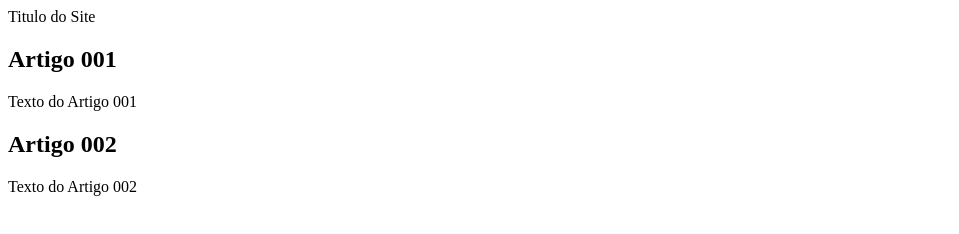
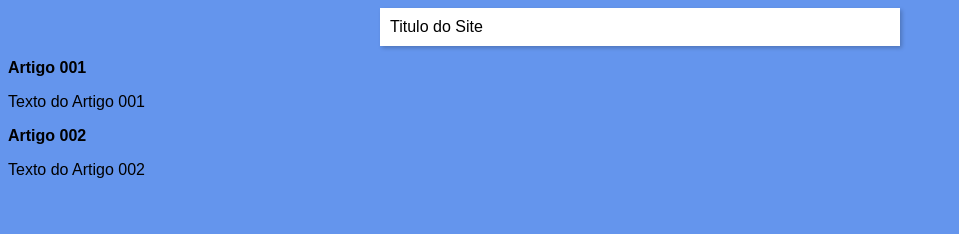
Before and after one commit to EmanoelElon/projeto-site, a plain HTML site: page index.html in a window 1280 px wide. Shown: the whole page, without its empty margins (0-959 px from the left). Drawn offline with Linux system fonts and the light colour scheme.

Commit message:
iniciei o design do site

```diff
--- /dev/null
+++ b/estilos/style.css
@@ -0,0 +1,16 @@
+*{
+    font-family: Arial, Helvetica, sans-serif;
+    font-size: 16px;
+}
+
+body{
+    background-color: cornflowerblue;
+}
+
+main{
+    background-color: white;
+    width: 500px;
+    margin: auto;
+    padding: 10px;
+    box-shadow: 2px 2px 4px rgba(0, 0, 0, 0.212);
+}
--- a/index.html
+++ b/index.html
@@ -4,6 +4,7 @@
     <meta charset="UTF-8">
     <meta name="viewport" content="width=device-width, initial-scale=1.0">
     <title>Titulo do Site</title>
+    <link rel="stylesheet" href="estilos/style.css">
 </head>
 <body>
     <main>
```
